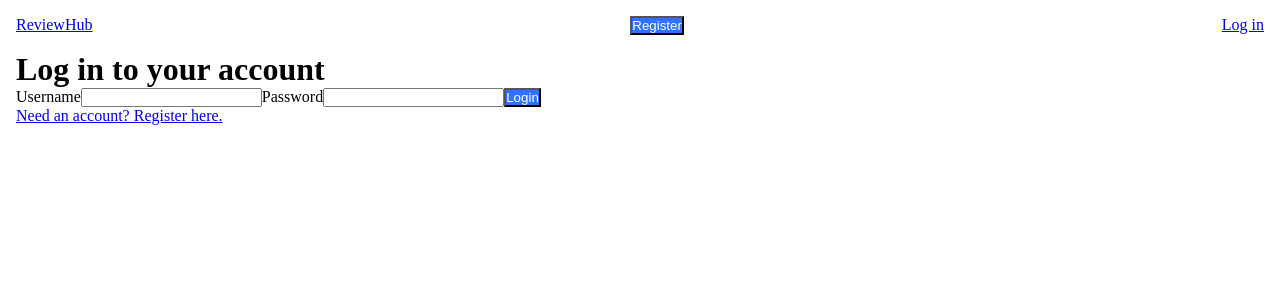
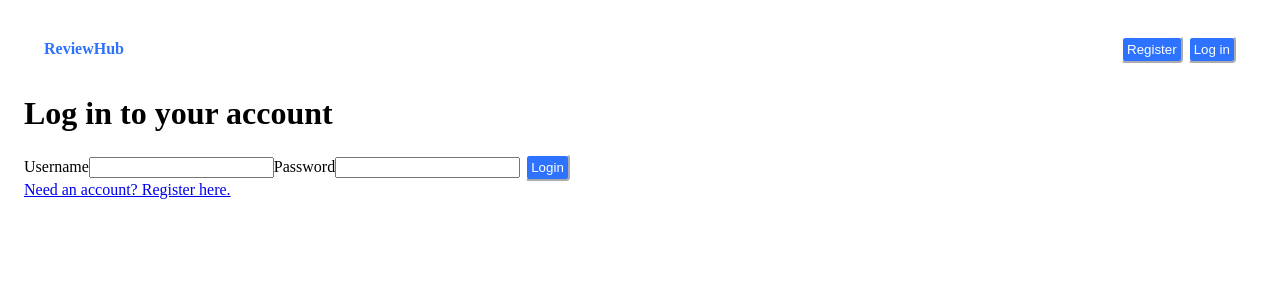
Before and after one commit to AirJordan88/review-hub-capstone, a React (Vite) app in the folder client/: page /login in a window 1280 px wide. Shown: the top 300 px of the page. Built offline with nearby package versions, Linux system fonts and the light colour scheme; no server answers.

Commit message:
feat: style navbar and fixxed some code error. still working on delete button

```diff
--- a/client/Reviews/ReviewPage.jsx
+++ b/client/Reviews/ReviewPage.jsx
@@ -37,16 +37,15 @@ export default function ReviewsPage() {
       });
 
       if (!response.ok) {
-        const text = await response.text();
-        throw new Error(text);
+        const errorData = await response.json();
+        throw new Error(errorData.error || "Failed to delete review");
       }
 
-      const result = null;
-      if (response.status !== 204) {
-        result = await response.json();
-      }
+      const deletedReview = await response.json();
 
-      setReviews((prev) => prev.filter((review) => review.id !== Number(id)));
+      setReviews((prev) =>
+        prev.filter((review) => review.id !== deletedReview.id)
+      );
       setDeleteErrors((prev) => ({ ...prev, [id]: null }));
     } catch (error) {
       setDeleteErrors((prev) => ({
--- a/client/src/Layout/Navbar.jsx
+++ b/client/src/Layout/Navbar.jsx
@@ -8,19 +8,22 @@ export default function Navbar() {
   const { token, logout } = useAuth();
   return (
     <header id="navbar">
-      <NavLink id="brand" to="/">
       <p>ReviewHub</p>
-      </NavLink>
+
+      <div id="buttons">
         <NavLink to="register">
-        <button>Register</button>
+          <button id="rButton">Register</button>
         </NavLink>
         <nav>
           {token ? (
             <button onClick={logout}>Log out</button>
           ) : (
-          <NavLink to="/login">Log in</NavLink>
+            <NavLink to="/login">
+              <button>Log in</button>
+            </NavLink>
           )}
         </nav>
+      </div>
     </header>
   );
 }
--- a/client/src/Layout/navbar.css
+++ b/client/src/Layout/navbar.css
@@ -1,12 +1,27 @@
 #navbar {
   display: flex;
   justify-content: space-between;
-  margin-bottom: 1rem;
+  align-items: center;
+  padding: 0 20px;
   z-index: 10;
+}
+
+p {
+  list-style: none;
+  color: rgba(0, 85, 255, 0.824);
+  font-weight: bolder;
+  font-size: 1rem;
+}
+
+#buttons {
+  display: flex;
 }
 
 button {
   background-color: rgba(0, 85, 255, 0.824);
+  padding: 4px;
   color: white;
-  border-radius: 5px white;
+  border-radius: 4px;
+  border-color: white;
+  margin-left: 5px;
 }
--- a/client/src/index.css
+++ b/client/src/index.css
@@ -1,9 +1,3 @@
-* {
-  margin: 0;
-  padding: 0;
-  box-sizing: border-box;
-}
-
 #root {
   padding: 1rem;
 }
```
Also changed, not shown: 2 other files (tests, documents, lock files or other folders). Lines whose indentation alone changed are shown as unchanged.
